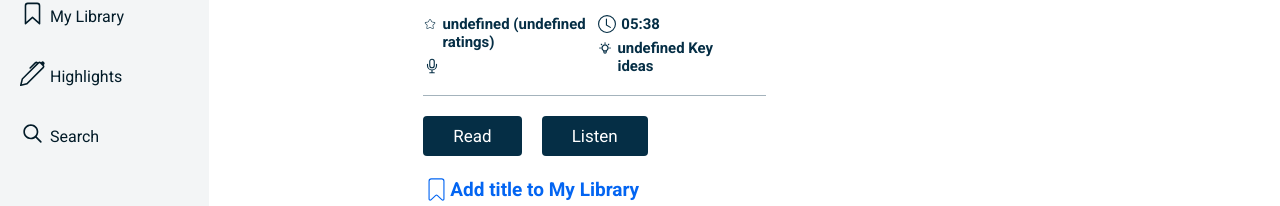
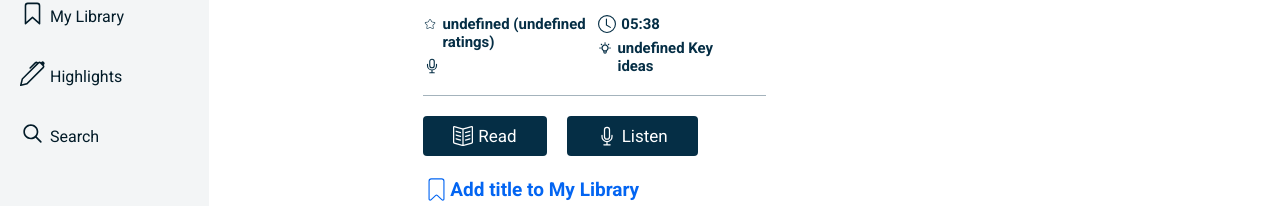
Before and after one commit to osezuaikekhua/advanced-internship, a React (Create React App) app: page /book/1 in a window 1280 px wide. Shown: the part 176-382 px from the top of the page. Built offline with nearby package versions, Linux system fonts and the light colour scheme; no server answers.

Commit message:
Fixing tracking error with search results

```diff
--- a/src/App.css
+++ b/src/App.css
@@ -804,6 +804,16 @@ button:disabled {
   font-size: 20px;
 }
 
+.Search__Results{
+  position: absolute;
+  top: 100px;
+  right: 0;
+
+  height: 400px;
+  width: 200px;
+  background-color: grey;
+}
+
 
 /* For You Section */
 
@@ -1024,15 +1034,20 @@ overflow: hidden;
 
 .Book__Info-read button{
   display: flex;
-  justify-content: space-between;
-  text-align: center;
+  justify-content: center;
+  align-items: center;
 
   background-color: #052e45;
-  font-size: 17px;
+  font-size: 20px;
   color: white;
   padding: 10px 30px;
   margin-right: 20px;
   border-radius: 4px;
+}
+
+.Book__Info-read div{
+  margin-left: 5px;
+  font-size: 17px;
 }
 
 .Book__Info-library{
--- a/src/componets/SearchBar.jsx
+++ b/src/componets/SearchBar.jsx
@@ -1,15 +1,19 @@
-import React from 'react'
+import React, { useEffect } from 'react'
 import { RxMagnifyingGlass } from "react-icons/rx";
 
+
 function SearchBar() {
+
+
   return (
     <div className='search__container'>
-    <div></div>
-    <div className='search__bar'>
-      <input type="text" placeholder='Search for books'/>
-      <button ><RxMagnifyingGlass /></button>
+      <div></div>
+      <div className='search__bar'>
+        <input type="text" placeholder='Search for books'/>
+        <button ><RxMagnifyingGlass /></button>
+      </div>
+
     </div>
-  </div>
   )
 }
 
--- a/src/pages/BookInfo.jsx
+++ b/src/pages/BookInfo.jsx
@@ -7,7 +7,7 @@ import { IoBookmark, IoMicOutline } from "react-icons/io5";
 import { BsClock } from "react-icons/bs";
 import { HiOutlineLightBulb } from "react-icons/hi";
 import { HiOutlineMicrophone } from "react-icons/hi2";
-import { GiBookmarklet } from "react-icons/gi";
+import { SlBookOpen } from "react-icons/sl";
 
 import Skeleton from '../componets/Skeleton';
 import { Context } from '../App';
@@ -68,21 +68,27 @@ function BookInfo() {
                     <div className='Book__Info-read'>
                         <Link to={`/player/${book.id}`}>
                             <button>
-                                <GiBookmarklet/>
-                                <h3>Read</h3>
+                                <SlBookOpen/>
+                                <div>Read</div>
                             </button>
                         </Link>
                         <Link to={`/player/${book.id}`}>
                             <button>
                                 <HiOutlineMicrophone/>
-                                <h3>Listen</h3>
+                                <div>Listen</div>
                             </button>
                         </Link>
                     </div>
                     :
                     <div className='Book__Info-read'>
-                        <button onClick={showModule}>Read</button>
-                        <button onClick={showModule}>Listen</button>
+                        <button onClick={showModule}>
+                            <SlBookOpen/>
+                            <div>Read</div>
+                        </button>
+                        <button onClick={showModule}>
+                            <HiOutlineMicrophone/>
+                            <div>Listen</div>
+                        </button>
                     </div>
                 }
                 <div className="Book__Info-library" onClick={SavedBooks}>
```
Also changed, not shown: src/componets/SearchResults.jsx (added, +11 -0 lines).
